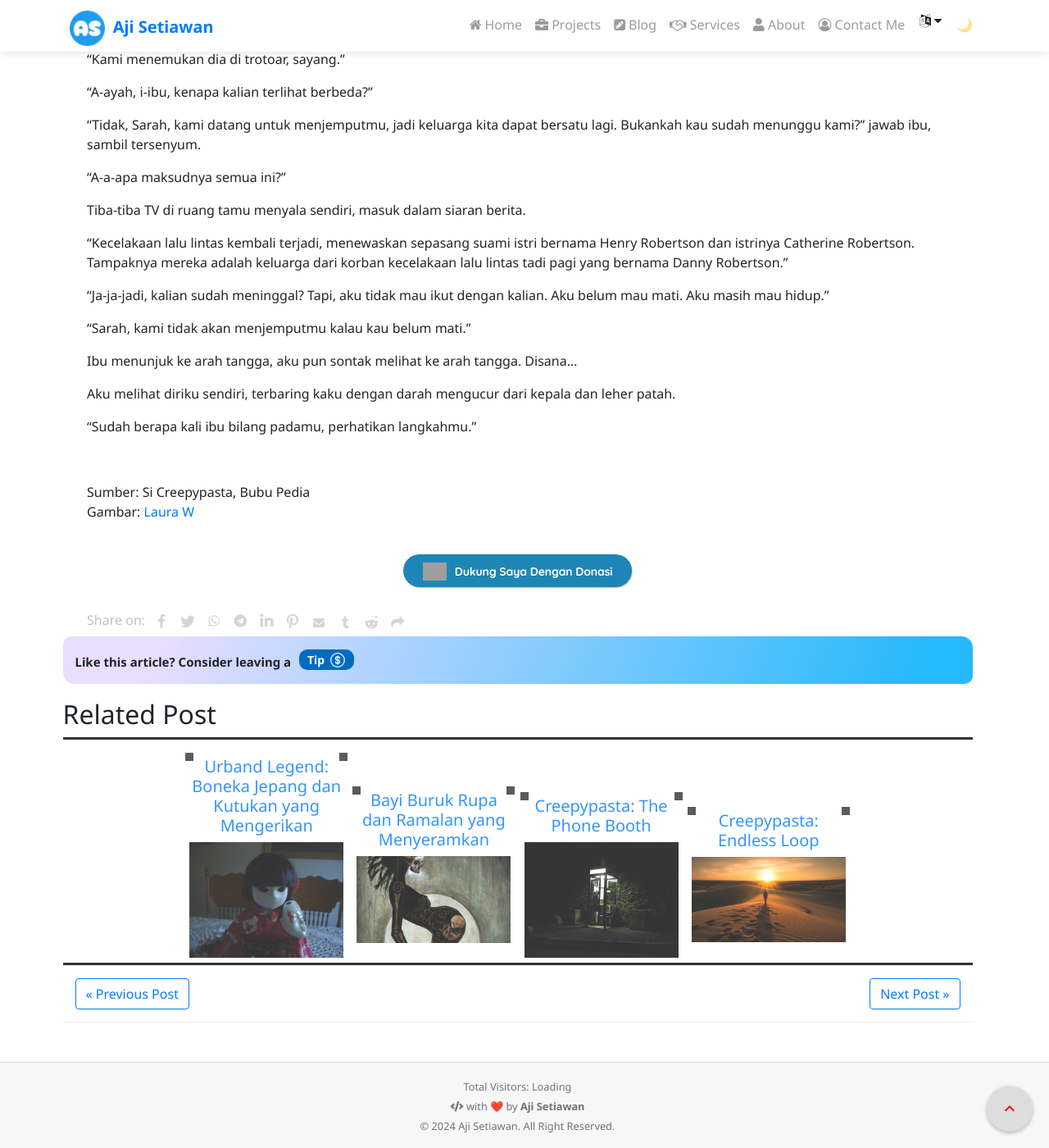
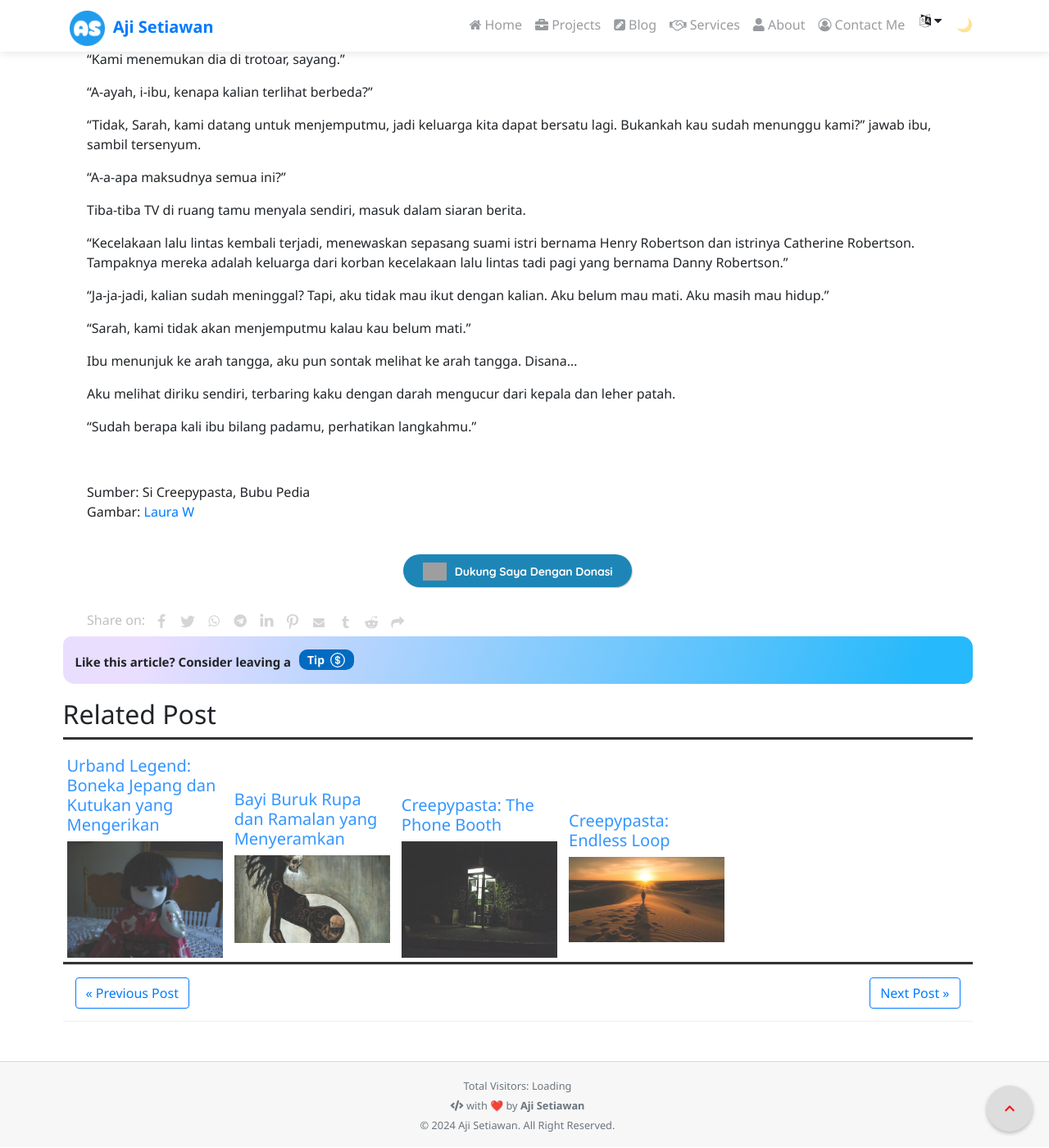
Before and after one commit to ajisetiawan716/ajisetiawan716.github.io, a Jekyll site: the page built from _posts/2024-05-09-creepypasta-watch-your-step.md, in a window 1280 px wide and 1400 px high, scrolled down 1996 px. Shown: the whole window at 82% size. Built offline with Jekyll 4.4.1, drawn with Linux system fonts in a browser that asks for light colours; nearby versions of some CDN libraries; emoji names are drawn with the system emoji font; comment, search, counter and statistics services are not loaded; a style sheet for code colours, icons or effects is not loaded; grey boxes are pictures that could not be loaded.

Commit message:
Update _blog.scss

```diff
--- a/_sass/_blog.scss
+++ b/_sass/_blog.scss
@@ -107,7 +107,6 @@
   border-bottom: 3px solid #333;
   padding-top: 15px;
   margin: 0 auto;
-  text-align: center; /* Centering the content */
 }
 
 .rel {
@@ -115,50 +114,11 @@
   display: inline-block;
   padding: 5px;
   opacity: 0.8;
-  position: relative; /* Necessary for positioning the corners */
-  border: 1px solid transparent; /* Initial border to set dimensions */
-}
-
-.rel::before, .rel::after, .rel span::before, .rel span::after {
-  content: "";
-  position: absolute;
-  width: 10px;
-  height: 10px;
-  background: #333; /* Corner color */
-}
-
-.rel::before {
-  top: 0;
-  left: 0;
-  border-top: 2px solid #333;
-  border-left: 2px solid #333;
-}
-
-.rel::after {
-  top: 0;
-  right: 0;
-  border-top: 2px solid #333;
-  border-right: 2px solid #333;
-}
-
-.rel span::before {
-  bottom: 0;
-  left: 0;
-  border-bottom: 2px solid #333;
-  border-left: 2px solid #333;
-}
-
-.rel span::after {
-  bottom: 0;
-  right: 0;
-  border-bottom: 2px solid #333;
-  border-right: 2px solid #333;
 }
 
 .rel:hover {
   opacity: 1;
 }
-
 /* End of Related Post */
 
 
```
